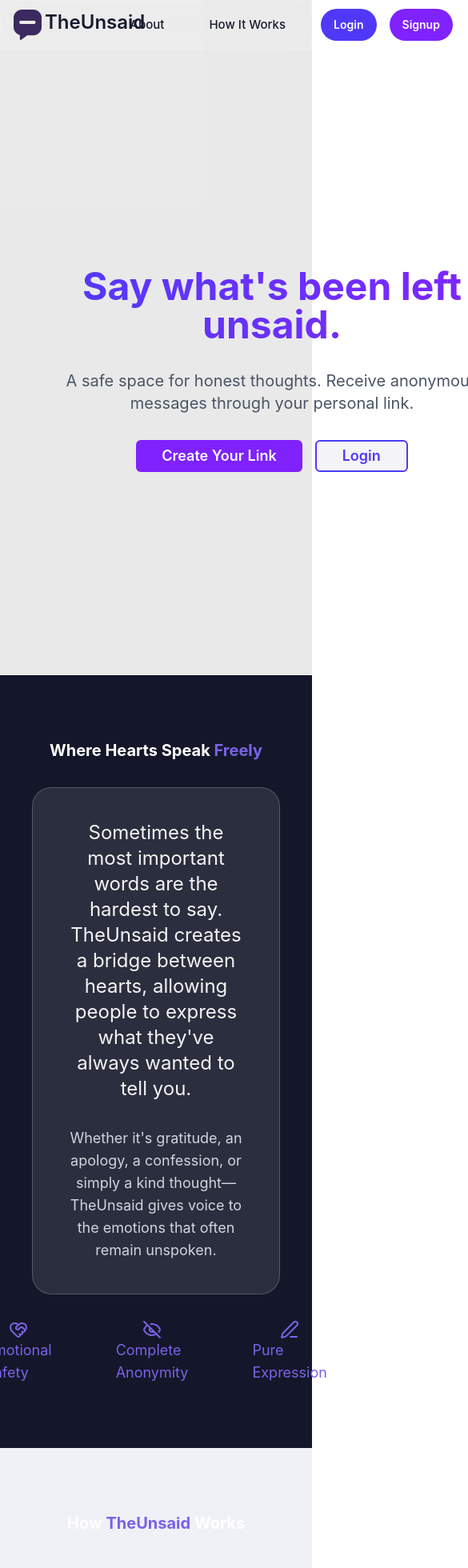
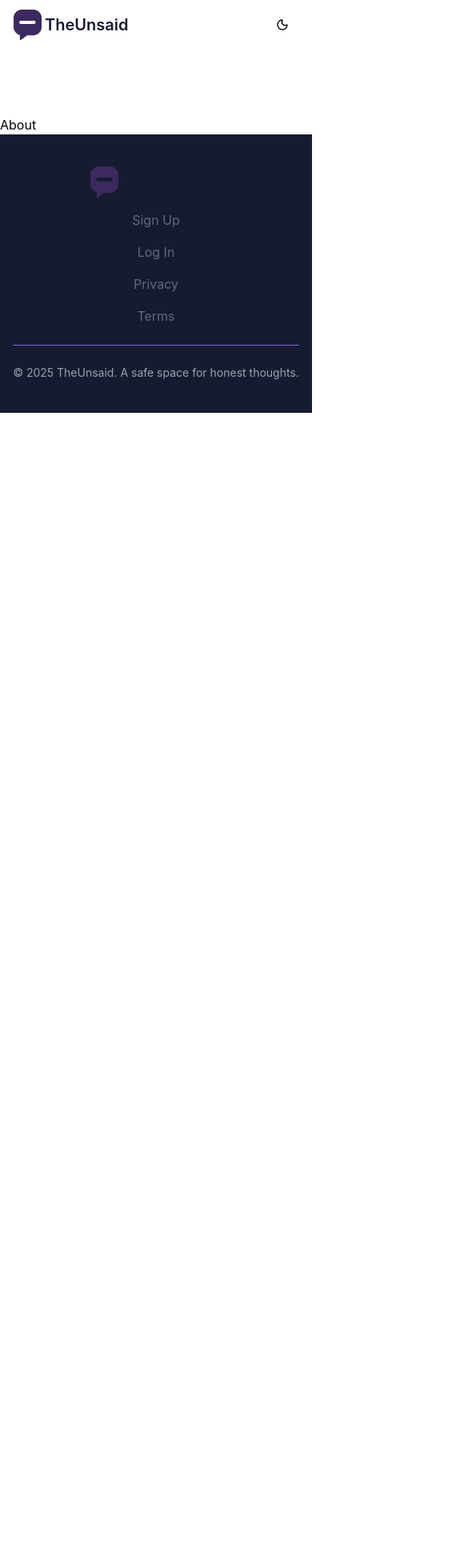
Before and after one commit to munachi821/The-Unsaid, a React (Vite) app: page /Signup in a window 390 px wide. Shown: the top 1960 px of the page at 80% size, 585 px wide, since content can reach past the window. After the commit the page ends 844 px from the top, so only its background shows below. Built offline with nearby package versions, Linux system fonts and the light colour scheme.

Commit message:
done with the routing of Signup page and about to start coding

```diff
--- a/package.json
+++ b/package.json
@@ -14,6 +14,7 @@
     "lucide-react": "^0.534.0",
     "react": "^19.1.0",
     "react-dom": "^19.1.0",
+    "react-router-dom": "^7.7.1",
     "tailwindcss": "^4.1.11"
   },
   "devDependencies": {
--- a/src/App.jsx
+++ b/src/App.jsx
@@ -1,23 +1,23 @@
 import Navbar from "./components/Navbar.jsx";
-import Herosection from "./components/Hero-section.jsx";
-import Aboutsection from "./components/Aboutsection.jsx";
-import Howitworks from "./components/Howitworks-section.jsx";
-import Features from "./components/Features-section.jsx";
-import Stories from "./components/Stories-section.jsx";
-import Truth from "./components/Truth-section.jsx";
 import Footer from "./components/Footer.jsx";
+import { BrowserRouter, Route, Routes } from "react-router-dom";
+import Home from "./components/Home.jsx";
+import Signup from "./components/Signup.jsx";
+
+/* import { createBrowserRouter } from "react-router-dom"; */
+
 function App() {
   return (
-    <>
+    <BrowserRouter>
       <Navbar />
-      <Herosection />
-      <Aboutsection />
-      <Howitworks />
-      <Features />
-      <Stories />
-      <Truth />
+
+      <Routes>
+        <Route Component={Home} path="/" />
+        <Route Component={Signup} path="/Signup" />
+      </Routes>
+
       <Footer />
-    </>
+    </BrowserRouter>
   );
 }
 
--- a/src/components/Aboutsection.jsx
+++ b/src/components/Aboutsection.jsx
@@ -4,7 +4,7 @@
   return (
     <section className="section-padding py-20 bg-[#141729]">
       <div className="max-w-7xl mx-auto">
-        <h1 className="text-xl md:text-[42px] font-bold text-center mb-8 text-white">
+        <h1 className="text-3xl md:text-[42px] font-bold text-center mb-8 text-white">
           Where Hearts Speak{" "}
           <span className="text-[#7963e9] dark:text-[#9e75f0]">Freely</span>
         </h1>
@@ -16,7 +16,7 @@
               express what they've always wanted to tell you.
             </h3>
 
-            <p className="text-lg text-gray-300">
+            <p className="text-[14px] sm:text-lg text-gray-300">
               Whether it's gratitude, an apology, a confession, or simply a kind
               thought— TheUnsaid gives voice to the emotions that often remain
               unspoken.
@@ -24,17 +24,17 @@
           </div>
         </div>
 
-        <div className="flex items-center justify-center gap-20 mt-8 text-lg text-semibold text-[#7963e9] dark:text-[#9e75f0]">
-          <div className="flex flex-col items-center ">
-            <HeartHandshake />
+        <div className="flex items-center justify-center gap-20 mt-8 text-[12px] sm:text-lg text-semibold text-[#7963e9] dark:text-[#9e75f0]">
+          <div className="flex flex-col items-center text-center">
+            <HeartHandshake className="size-5 sm:size-7" />
             <p>Emotional Safety</p>
           </div>
-          <div className="flex flex-col items-center">
-            <EyeOff />
+          <div className="flex flex-col items-center text-center">
+            <EyeOff className="size-5 sm:size-7" />
             <p>Complete Anonymity</p>
           </div>
-          <div className="flex flex-col items-center">
-            <PenLine />
+          <div className="flex flex-col items-center text-center">
+            <PenLine className="size-5 sm:size-7" />
             <p>Pure Expression</p>
           </div>
         </div>
--- a/src/components/Features-section.jsx
+++ b/src/components/Features-section.jsx
@@ -42,8 +42,8 @@
 const Features = () => {
   return (
     <section className="section-padding py-20 bg-[#141729]">
-      <div className="max-w-7xl mx-auto px-15">
-        <h1 className="text-xl md:text-[40px] font-bold text-center mb-4 text-white">
+      <div className="max-w-7xl mx-auto px-4 sm:px-15">
+        <h1 className="text-3xl md:text-[40px] font-bold text-center mb-4 text-white">
           Features That <span className="text-[#7963e9]">Matter</span>
         </h1>
         <p className="text-center text-lg dark:text-[#e4e4e7] text-[#495c83">
--- a/src/components/Footer.jsx
+++ b/src/components/Footer.jsx
@@ -1,10 +1,13 @@
 import unsaid_logo from "../assets/unsaid_logo.png";
+import { useState } from "react";
 const Footer = () => {
+  const [year, setyear] = useState(new Date().getFullYear());
+
   return (
     <section className="section-padding py-10 bg-navy text-soft-gray">
       <div className="max-w-6xl mx-auto">
-        <div className="flex items-center justify-between border-b border-[#7963e9] pb-6">
-          <div className="flex">
+        <div className="flex items-center justify-between border-b border-[#7963e9] pb-6 flex-col sm:flex-row">
+          <div className="flex mb-4 sm:mb-0">
             <img
               src={unsaid_logo}
               alt="unsaid_logo"
@@ -15,7 +18,7 @@
               TheUnsaid
             </p>
           </div>
-          <ul className="flex gap-9">
+          <ul className="flex gap-4 sm:gap-9 flex-col sm:flex-row text-center sm:text-left">
             <a
               href="#"
               className="text-[#626784] dark:text-[#9898b3] hover:text-[#7963e9] transition-colors"
@@ -43,7 +46,7 @@
           </ul>
         </div>
         <p className="text-center mt-6 text-sm text-gray-400">
-          © 2024 TheUnsaid. A safe space for honest thoughts.
+          © {year} TheUnsaid. A safe space for honest thoughts.
         </p>
       </div>
     </section>
--- a/src/components/Hero-section.jsx
+++ b/src/components/Hero-section.jsx
@@ -1,26 +1,28 @@
+import { Link } from "react-router-dom";
+
 const Herosection = () => {
   return (
     <section className="h-screen bg-[#e7e7e7e3] dark:bg-navy pt-20 section-padding flex">
-      <div className="max-w-7xl my-auto mx-auto">
-        <div className="gap-8 max-w-4xl flex items-center justify-center flex-col">
-          <h1 className="text-5xl md:text-7xl text-center font-bold bg-gradient-to-r from-indigo-600 to-violet-600 bg-clip-text text-transparent">
+      <div className="w-fit sm:max-w-7xl my-auto mx-auto">
+        <div className="gap-4 sm:gap-8 sm:max-w-4xl flex items-center justify-center flex-col text-center">
+          <h1 className="text-4xl sm:text-5xl md:text-7xl  font-bold bg-gradient-to-r from-indigo-600 to-violet-600 bg-clip-text text-transparent">
             Say what's been left unsaid.
           </h1>
-          <p className="text-xl md:text-2xl text-gray-600 dark:text-gray-300 w-150 text-center">
+          <p className="text-xl md:text-2xl text-gray-600 dark:text-gray-300 sm:w-150">
             A safe space for honest thoughts. Receive anonymous messages through
             your personal link.
           </p>
           <div className="flex gap-4">
-            <a href="#">
+            <Link to="/Signup">
               <button className="text-lg font-semibold rounded-md h-10 flex items-center px-8 py-4 bg-violet-600 hover:bg-violet-700 text-white transform transition duration-200 hover:scale-105 cursor-pointer">
                 Create Your Link
               </button>
-            </a>
-            <a href="#">
+            </Link>
+            <Link to="/Signup">
               <button className="text-lg font-semibold h-10 rounded-md flex items-center border-2 border-indigo-600 px-8 py-4 cursor-pointer bg-background text-indigo-600 hover:bg-indigo-600 hover:text-white hover:scale-105 transform transition duration-200">
                 Login
               </button>
-            </a>
+            </Link>
           </div>
         </div>
       </div>
--- /dev/null
+++ b/src/components/Home.jsx
@@ -0,0 +1,19 @@
+import Aboutsection from "./Aboutsection";
+import Features from "./Features-section";
+import Herosection from "./Hero-section";
+import Howitworks from "./Howitworks-section";
+import Stories from "./Stories-section";
+import Truth from "./Truth-section";
+
+export default function Home() {
+  return (
+    <>
+      <Herosection />
+      <Aboutsection />
+      <Howitworks />
+      <Features />
+      <Stories />
+      <Truth />
+    </>
+  );
+}
--- a/src/components/Howitworks-section.jsx
+++ b/src/components/Howitworks-section.jsx
@@ -4,7 +4,7 @@
   return (
     <section className="section-padding py-20 bg-[#f0f0f7] dark:bg-[#181c2d]">
       <div className="max-w-6xl mx-auto h-fit">
-        <h1 className="text-xl md:text-[40px] font-bold text-center mb-14 text-white">
+        <h1 className="text-3xl md:text-[40px] font-bold text-center mb-14 text-white">
           How <span className="text-[#7963e9]">TheUnsaid</span> Works
         </h1>
 
--- a/src/components/Navbar.jsx
+++ b/src/components/Navbar.jsx
@@ -1,9 +1,12 @@
 import unsaid_logo from "../assets/unsaid_logo.png";
 import { Sun, Moon } from "lucide-react";
 import { useEffect, useState } from "react";
+import { useNavigate } from "react-router-dom";
+import { Link } from "react-router-dom";
 
 const Navbar = () => {
   const [isDarkMode, setIsDarkMode] = useState(false);
+  const navigate = useNavigate();
 
   useEffect(() => {
     //Load saved preference or default
@@ -23,27 +26,26 @@
 
     document.documentElement.classList.toggle("dark", newTheme);
     localStorage.setItem("theme", newTheme ? "dark" : "light");
-
-    console.log("Theme toggled:", newTheme ? "dark" : "light");
-    console.log("HTML classes:", document.documentElement.className);
   };
 
   return (
-    <nav className=" fixed top-0 left-0 right-0 z-40 glassmorphism dark:glassmorphism-dark py-2.5">
+    <nav className=" fixed top-0 left-0 right-0 z-40 glassmorphism dark:glassmorphism-dark py-2.5 px-4">
       <div className="max-w-7xl mx-auto flex justify-between items-center">
-        <div className="flex pl-4">
+        <div>
+          <Link to="/" className="flex items-center">
             <img
               src={unsaid_logo}
               alt="unsaid_logo"
               className="mr-1"
               width="35px"
             />
-          <p className="text-2xl font-semibold text-navy dark:text-soft-gray">
+            <p className="text-xl sm:text-2xl font-semibold text-navy dark:text-soft-gray">
               TheUnsaid
             </p>
+          </Link>
         </div>
-        <div className="flex space-x-7 items-center">
-          <ul className="flex space-x-6 text-[15px] font-medium">
+        <div className="flex  items-center">
+          <ul className="gap-2 text-[15px] font-medium hidden sm:flex">
             <a
               href="#"
               className="inline-flex items-center justify-center gap-2 whitespace-nowrap rounded-md ring-offset-background transition-colors hover:bg-accent h-10 px-4 py-2 text-navy dark:text-soft-gray hover:text-violet-600 cursor-pointer"
@@ -58,16 +60,19 @@
             </a>
           </ul>
 
-          <div className="flex space-x-4 text-base font-semibold">
+          <div className="hidden md:flex gap-4 text-base font-semibold">
             <button className="inline-flex items-center justify-center gap-2 whitespace-nowrap text-sm ring-offset-background transition-colors h-10 px-4 py-2 bg-indigo-600 hover:bg-indigo-700 text-white rounded-full cursor-pointer">
               Login
             </button>
-            <button className="inline-flex items-center justify-center gap-2 whitespace-nowrap text-sm transition-colors h-10 px-4 py-2 bg-violet-600 hover:bg-violet-700 text-white rounded-full cursor-pointer">
+            <button
+              className="inline-flex items-center justify-center gap-2 whitespace-nowrap text-sm transition-colors h-10 px-4 py-2 bg-violet-600 hover:bg-violet-700 text-white rounded-full cursor-pointer"
+              onClick={() => navigate("/signup")}
+            >
               Signup
             </button>
           </div>
           <div
-            className="size-10 flex items-center justify-center gap-2 border bg-background hover:bg-accent hover:text-accent-foreground h-10 w-10 rounded-full glassmorphism dark:glassmorphism-dark border-white/20 hover:scale-110 transition-all duration-300"
+            className="size-10 flex items-center justify-center gap-2 border bg-background hover:bg-accent hover:text-accent-foreground h-10 w-10 rounded-full glassmorphism dark:glassmorphism-dark border-white/20 hover:scale-110 transition-all duration-300 cursor-pointer"
             onClick={toggleTheme}
           >
             {isDarkMode ? (
--- /dev/null
+++ b/src/components/Signup.jsx
@@ -0,0 +1,13 @@
+export default function Signup() {
+  return (
+    <>
+      <br />
+      <br />
+      <br />
+      <br />
+      <br />
+      <br />
+      About
+    </>
+  );
+}
--- a/src/components/Stories-section.jsx
+++ b/src/components/Stories-section.jsx
@@ -3,8 +3,8 @@
     <section className="section-padding py-20 bg-[#f0f0f7] dark:bg-[#181c2d]">
       <div className="max-w-6xl mx-auto">
         <div>
-          <h1 className="text-xl md:text-[40px] font-bold text-center mb-4 text-white">
-            Real Stories
+          <h1 className="text-3xl md:text-[40px] font-bold text-center mb-4 text-white">
+            Real <span className="text-[#7963e9]">Stories</span>
           </h1>
 
           <div className="grid md:grid-cols-1 lg:grid-cols-3 gap-8 mt-13">
--- a/src/index.css
+++ b/src/index.css
@@ -7,7 +7,7 @@
 }
 
 .section-padding {
-  @apply px-10;
+  @apply px-4 sm:px-10;
 }
 
 .glass-subtle {
```
Also changed, not shown: 1 other file (tests, documents, lock files or other folders). Lines whose indentation alone changed are shown as unchanged.
